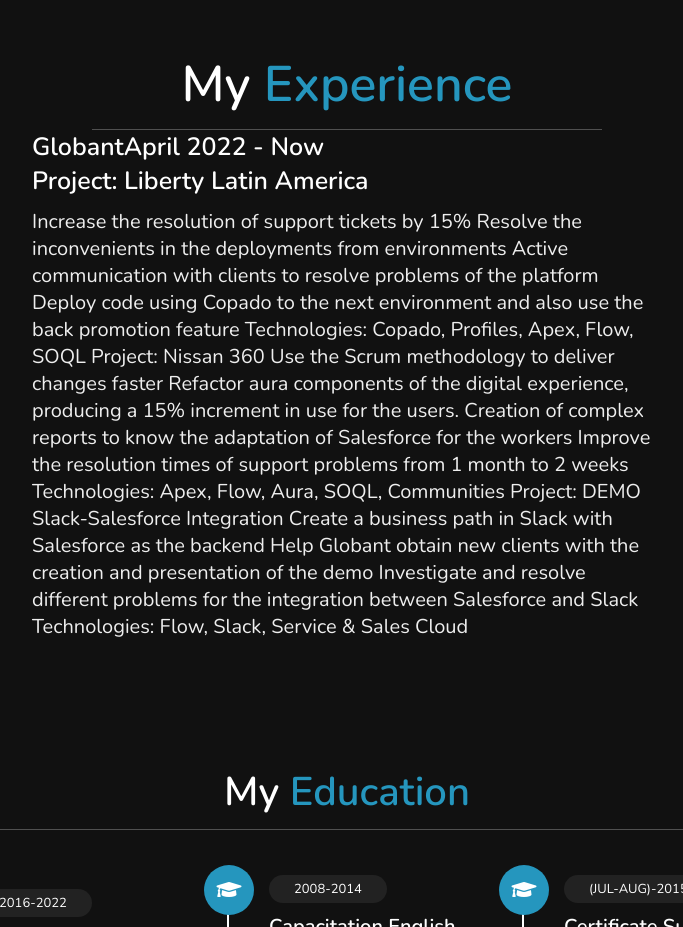
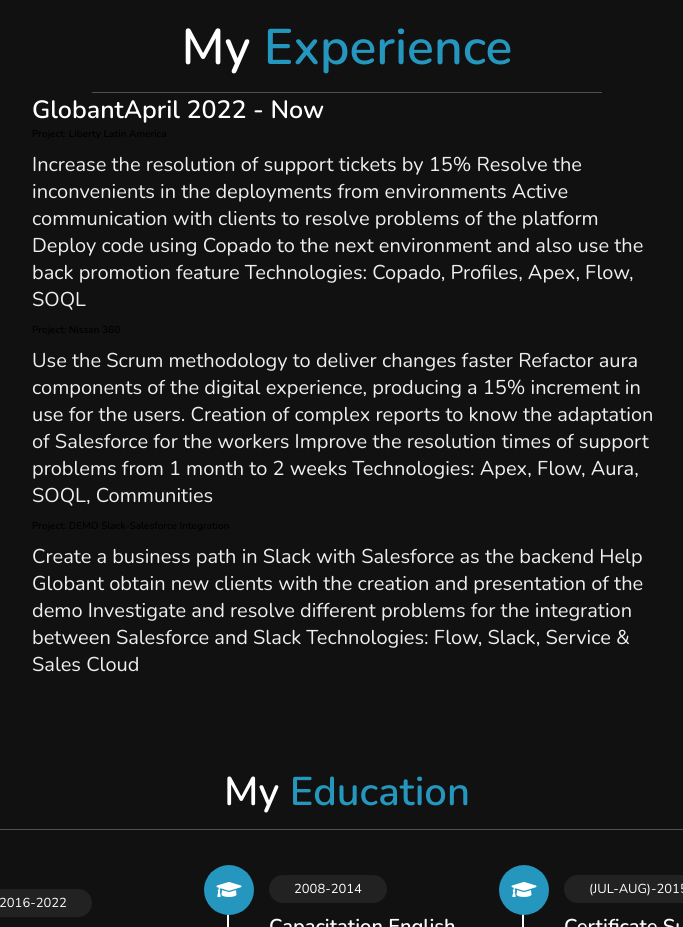
Before and after one commit to MauroSantos97/maurosantos97.github.io, a plain HTML site: page index.html in a window 1280 px wide. Shown: the part 1655-2582 px from the top of the page, without its empty margins (468-1151 px from the left). Drawn offline with nearby package versions, Linux system fonts and the light colour scheme; files whose address does not match are found by name.

Commit message:
Update index.html

```diff
--- a/index.html
+++ b/index.html
@@ -104,7 +104,7 @@
 <h1 class="heading"> My <span>Experience</span> </h1>
 <h3><span>GlobantApril 2022 - Now</span> </h3>
 
-<h3> Project: Liberty Latin America</h3>
+<h4> Project: Liberty Latin America</h4>
  <p>Increase the resolution of support tickets by 15%
 Resolve the inconvenients in the deployments from
 environments
@@ -113,8 +113,9 @@
 Deploy code using Copado to the next environment and also
 use the back promotion feature
 Technologies: Copado, Profiles, Apex, Flow, SOQL
-Project: Nissan 360
-Use the Scrum methodology to deliver changes faster
+	 </p>
+<h4>Project: Nissan 360</h4>
+ <p>Use the Scrum methodology to deliver changes faster
 Refactor aura components of the digital experience,
 producing a 15% increment in use for the users.
 Creation of complex reports to know the adaptation of
@@ -122,8 +123,9 @@
 Improve the resolution times of support problems from 1
 month to 2 weeks
 Technologies: Apex, Flow, Aura, SOQL, Communities
-Project: DEMO Slack-Salesforce Integration
-Create a business path in Slack with Salesforce as the
+</p>
+<h4>Project: DEMO Slack-Salesforce Integration</h4>
+ <p>Create a business path in Slack with Salesforce as the
 backend
 Help Globant obtain new clients with the creation and
 presentation of the demo
```
